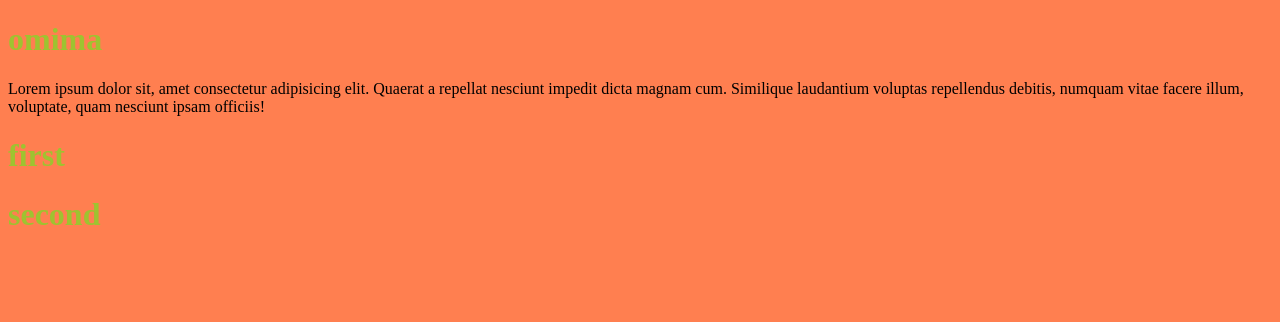
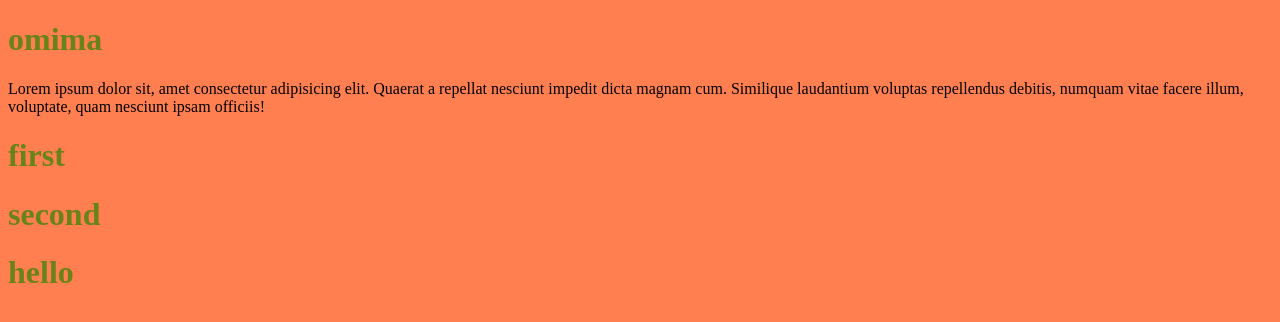
Before and after one commit to EN-AWAB/l7, a plain HTML site: page index.html in a window 1280 px wide. Drawn offline with Linux system fonts and the light colour scheme.

Commit message:
fix conflect

```diff
--- a/index.html
+++ b/index.html
@@ -11,6 +11,8 @@
     <p>Lorem ipsum dolor sit, amet consectetur adipisicing elit. Quaerat a repellat nesciunt impedit dicta magnam cum. Similique laudantium voluptas repellendus debitis, numquam vitae facere illum, voluptate, quam nesciunt ipsam officiis!</p>
     <h1>first</h1>
     <h1>second</h1>
+    <h1>hello</h1>
+
 
 
 </body>
--- a/style.css
+++ b/style.css
@@ -1,6 +1,6 @@
 body{
-    background-color: coral;
+    background-color: #ff7f50;
 }
 h1{
-    color: rgb(158, 195, 48);
+    color: rgb(104, 131, 23);
 }
```
